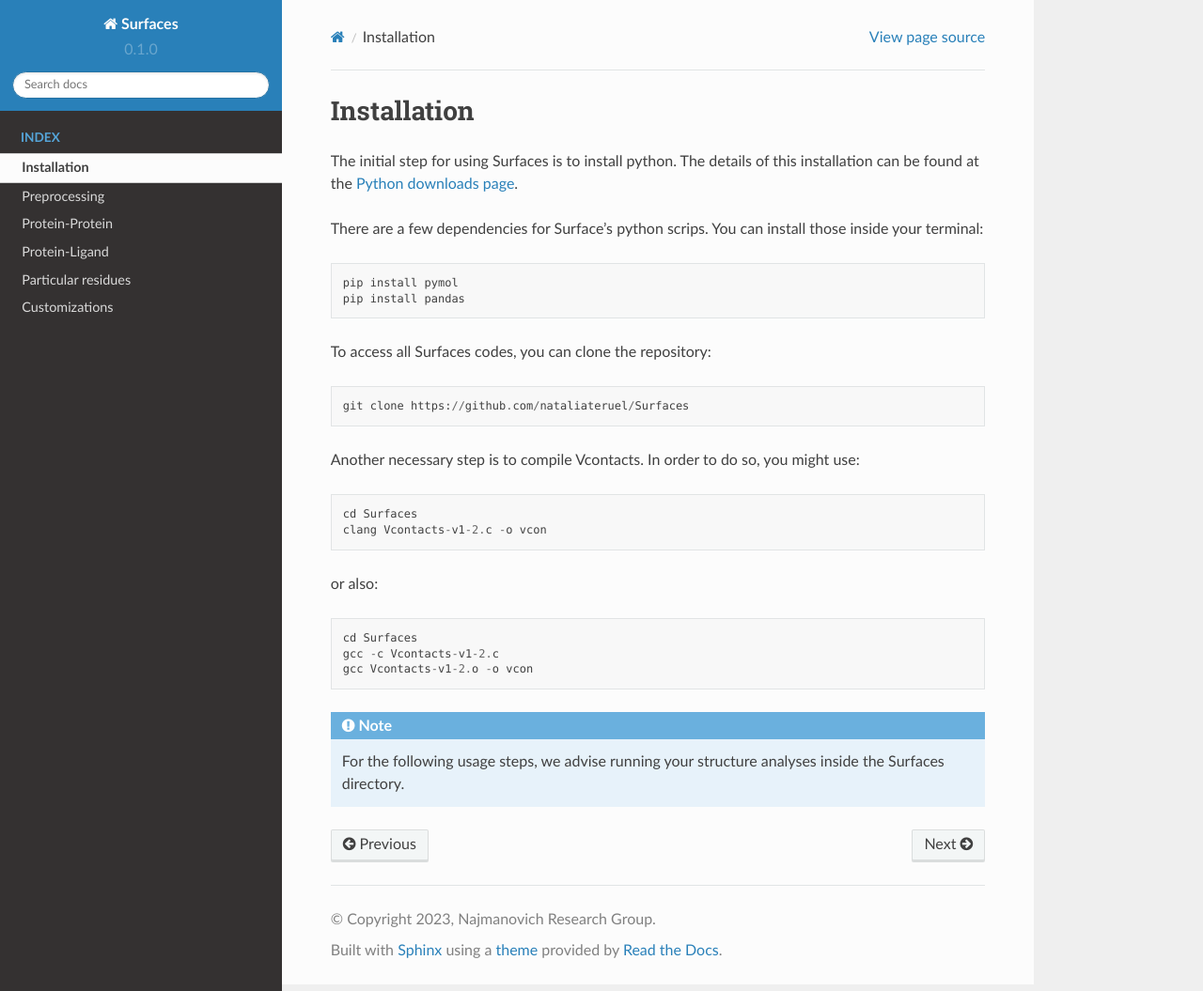
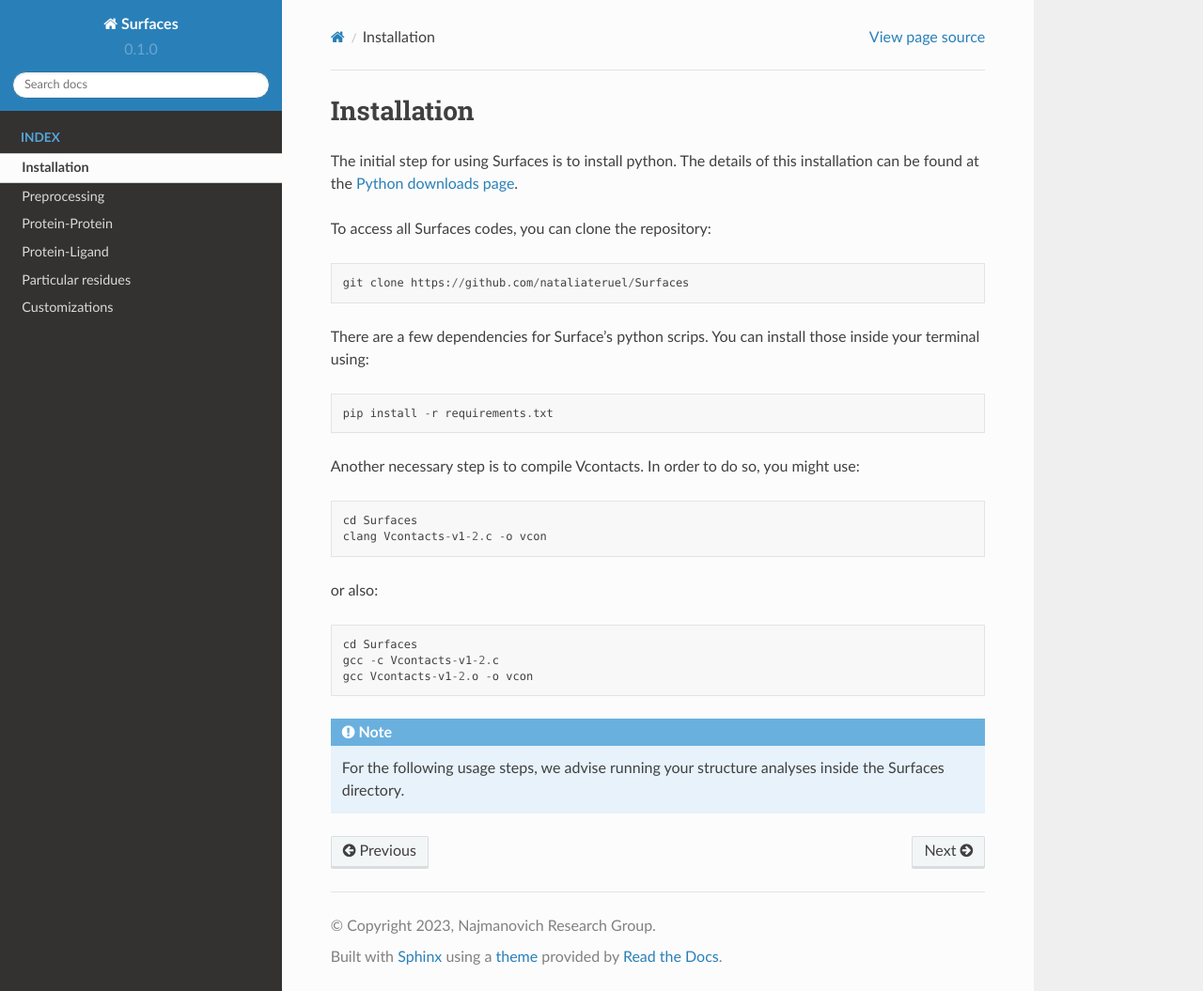
Before and after one commit to nataliateruel/Surfaces_tutorial, a Sphinx documentation site: the page built from docs/source/Installation.rst, in a window 1280 px wide and 1055 px high. Shown: the whole window at 94% size. Built offline with Sphinx 7.4.7 and the Read the Docs theme 2.0.0, drawn with Linux system fonts in a browser that asks for light colours.

Commit message:
Update Installation.rst

```diff
--- a/docs/source/Installation.rst
+++ b/docs/source/Installation.rst
@@ -3,14 +3,13 @@ Installation
 
 The initial step for using Surfaces is to install python. The details of this installation can be found at the `Python downloads page <https://www.python.org/downloads/>`_.
 
-There are a few dependencies for Surface's python scrips. You can install those inside your terminal::
-
-	pip install pymol
-	pip install pandas
-
 To access all Surfaces codes, you can clone the repository::
 
 	git clone https://github.com/nataliateruel/Surfaces
+
+There are a few dependencies for Surface's python scrips. You can install those inside your terminal using::
+
+	pip install -r requirements.txt
 
 Another necessary step is to compile Vcontacts. In order to do so, you might use::
 
```
